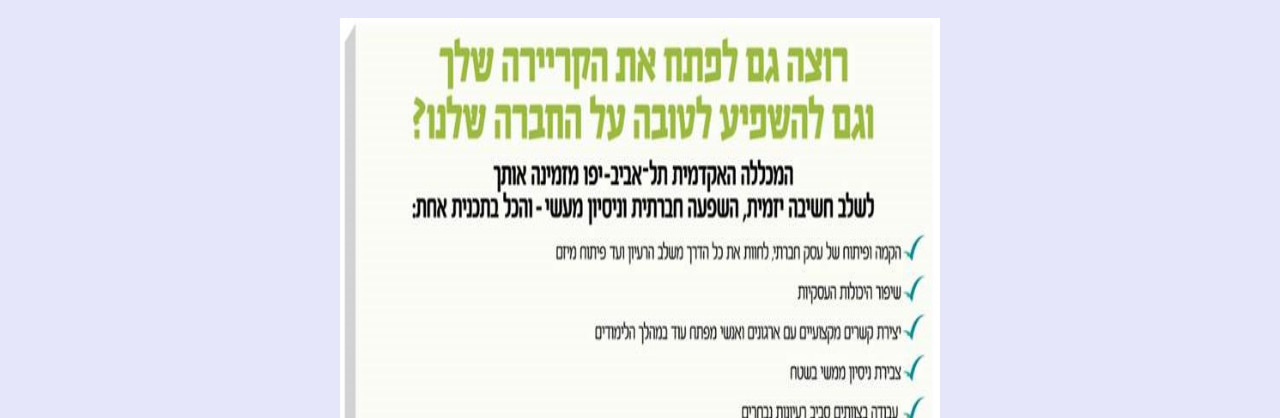
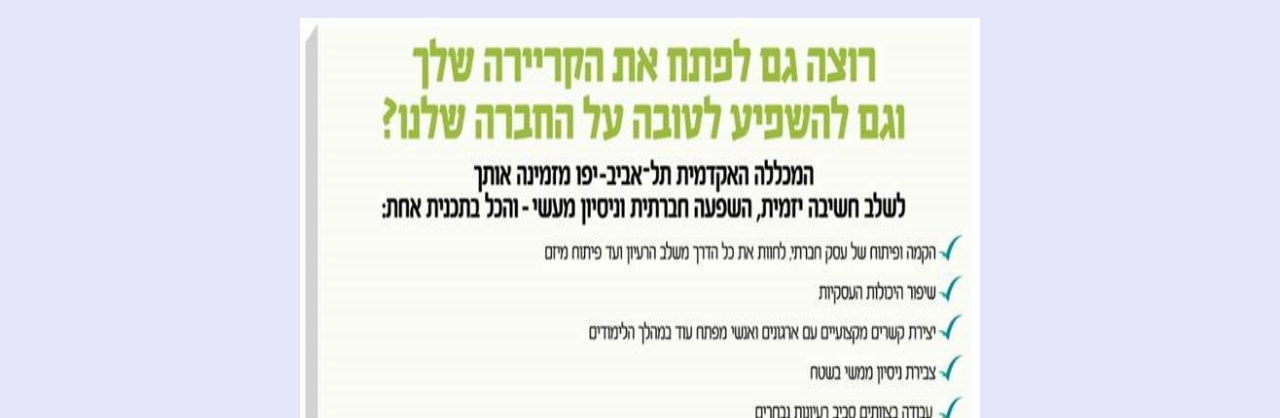
Before and after one commit to sbmta100/sbmta100.github.io, a plain HTML site: page index.html in a window 1280 px wide. Shown: the part 382-800 px from the top of the page. Drawn offline with Linux system fonts and the light colour scheme.

Commit message:
Update index.html

```diff
--- a/index.html
+++ b/index.html
@@ -8,6 +8,6 @@
 <body bgcolor="#E6E6FA">
  <h1 style="text-align: center;"> ברוכים הבאים לאתר של החממה ליזמות עסקית-חברתית של המכללה האקדמית תל אביב יפו </h1>
   <iframe src="https://drive.google.com/embeddedfolderview?id=0B_OIvDFFHyABdUhHdzU0YUE4bjQ#grid" style="width:100%; height:300px; border:0;"></iframe>
- <p style="text-align: center;"><img src="logo.jpg" alt="החממה"  height="1000" width="600"></p>
+ <p style="text-align: center;"><img src="logo.jpg" alt="החממה"  height="1000" width="680"></p>
     </body>
  </html>
```
